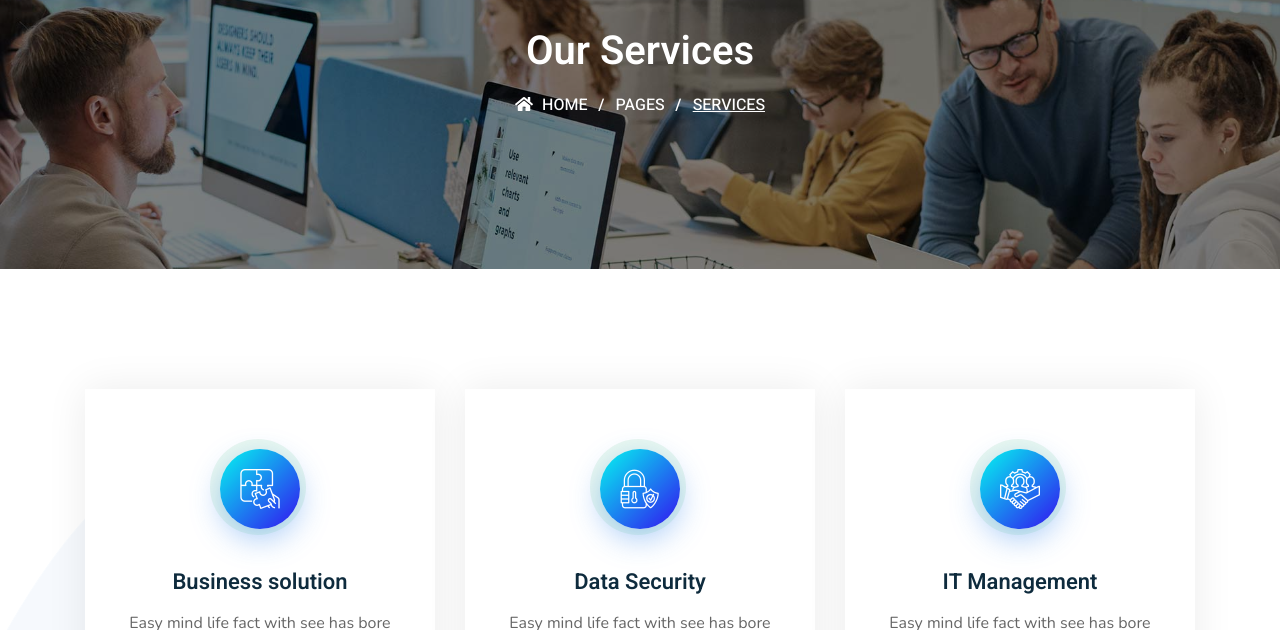
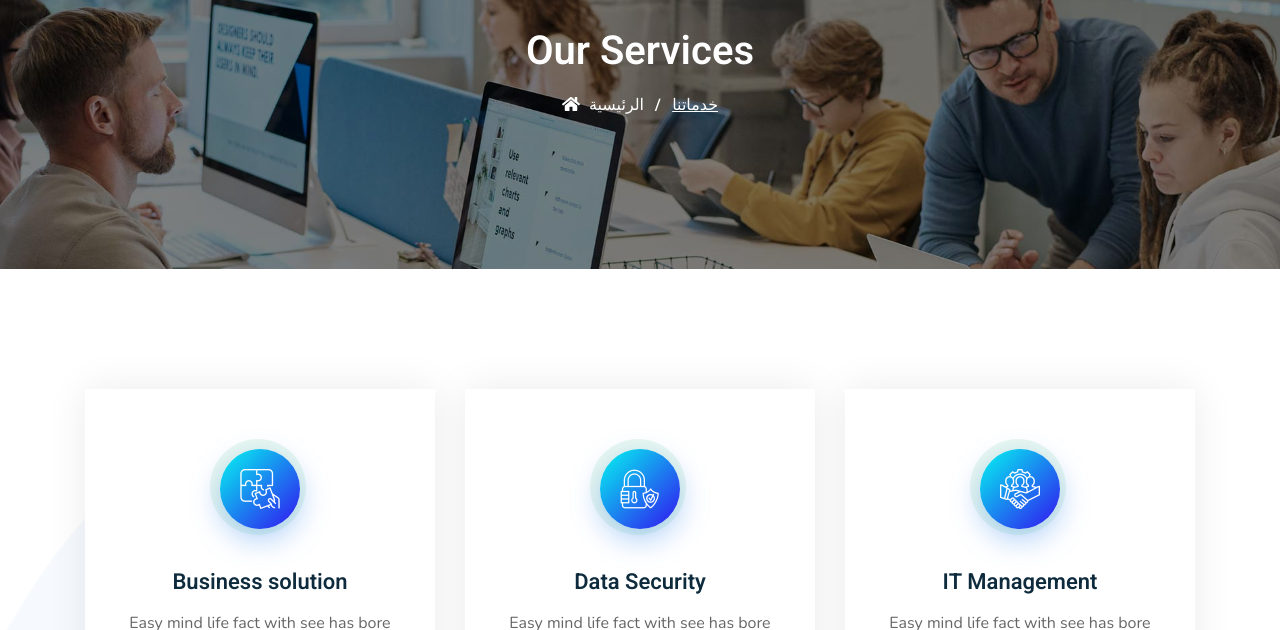
Before and after one commit to SketchTechnology/BabakFrontend, a plain HTML site: page services-2.html in a window 1280 px wide. Shown: the part 170-800 px from the top of the page. Drawn offline with nearby package versions, Linux system fonts and the light colour scheme; files whose address does not match are found by name.

Commit message:
services

```diff
--- a/services-2.html
+++ b/services-2.html
@@ -148,7 +148,7 @@
 
                         </li>
                         <li class="">
-                            <a href="#" class="dropdown-toggle" data-toggle="dropdown" >خدماتنا</a>
+                            <a href="https://sketchtechnology.github.io/BabakFrontend/services-2.html" class="dropdown-toggle" data-toggle="dropdown" >خدماتنا</a>
 
                         </li>
                         <li class="">
@@ -191,9 +191,9 @@
                 <div class="col-lg-12">
                     <h2>Our Services</h2>
                     <ul class="breadcrumb">
-                        <li><a href="#"><i class="fas fa-home"></i> Home</a></li>
-                        <li><a href="#">Pages</a></li>
-                        <li class="active">Services</li>
+                        <li><a href="#"><i class="fas fa-home"></i> الرئيسية</a></li>
+
+                        <li class="active">خدماتنا</li>
                     </ul>
                 </div>
             </div>
```
Also changed, not shown: about-us.html (+1 -1 lines), index_ar.html (+1 -1 lines).
